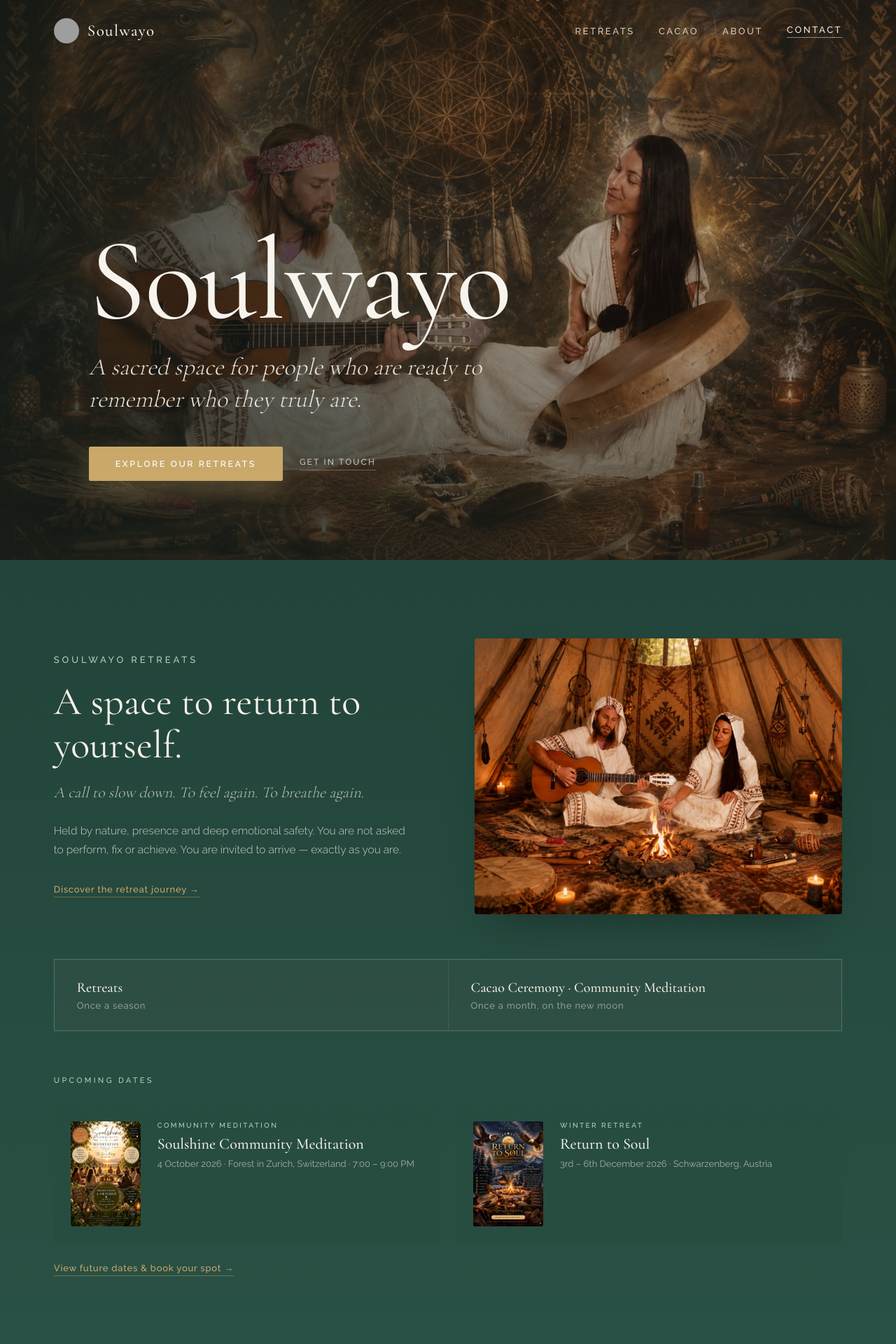
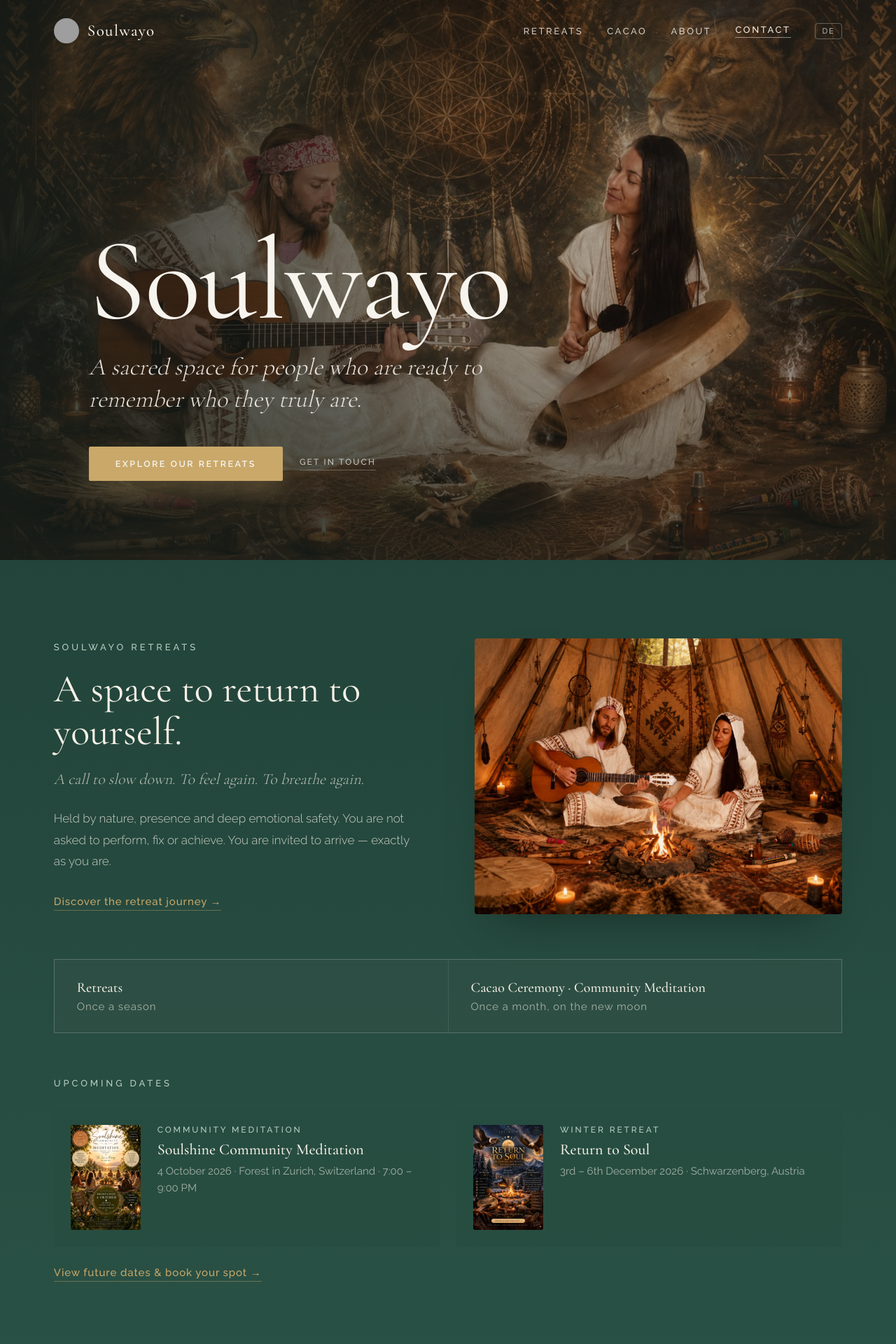
Before and after one commit to jordan-furr/soulwayo, a Next.js app: page /en in a window 1280 px wide. Shown: the top 1920 px of the page at 70% size. Built offline with nearby package versions, Linux system fonts and the light colour scheme; grey boxes are pictures that could not be loaded.

Commit message:
text sizes

```diff
--- a/src/components/Nav.module.css
+++ b/src/components/Nav.module.css
@@ -74,6 +74,25 @@
   text-decoration: none;
   border-bottom: 1px solid rgba(246, 241, 232, 0.5);
   padding-bottom: 3px;
+}
+
+.langToggle {
+  background: none;
+  border: 1px solid rgba(246, 241, 232, 0.3);
+  border-radius: 4px;
+  padding: 4px 10px;
+  font-family: var(--font-raleway);
+  font-weight: 500;
+  font-size: 11px;
+  letter-spacing: 0.14em;
+  color: rgba(246, 241, 232, 0.7);
+  cursor: pointer;
+  transition: color 0.2s, border-color 0.2s;
+}
+
+.langToggle:hover {
+  color: #F6F1E8;
+  border-color: rgba(246, 241, 232, 0.6);
 }
 
 .mobileActions {
--- a/src/components/Nav.tsx
+++ b/src/components/Nav.tsx
@@ -98,6 +98,13 @@ export default function Nav() {
           >
             {t("contact")}
           </Link>
+          <button
+            type="button"
+            onClick={switchLocale}
+            className={styles.langToggle}
+          >
+            {otherLocale.toUpperCase()}
+          </button>
         </div>
 
         <div className={styles.mobileActions}>
--- a/src/components/retreats/NextRetreat.module.css
+++ b/src/components/retreats/NextRetreat.module.css
@@ -12,7 +12,7 @@
   text-align: center;
   font-family: var(--font-raleway);
   font-weight: 600;
-  font-size: 11px;
+  font-size: 13px;
   letter-spacing: 0.34em;
   text-transform: uppercase;
   color: #7a5a2e;
@@ -168,7 +168,7 @@
 .futureDatesLabel {
   font-family: var(--font-raleway);
   font-weight: 600;
-  font-size: 11px;
+  font-size: 13px;
   letter-spacing: 0.3em;
   text-transform: uppercase;
   color: #7a5a2e;
@@ -177,6 +177,6 @@
 
 .futureDate {
   font-family: var(--font-cormorant);
-  font-size: 20px;
+  font-size: 24px;
   color: #5a4630;
 }
--- a/src/components/sections/PillarsSection.module.css
+++ b/src/components/sections/PillarsSection.module.css
@@ -76,7 +76,7 @@
   font-family: var(--font-cormorant);
   font-style: italic;
   font-weight: 300;
-  font-size: 18.5px;
+  font-size: 22px;
   line-height: 1.6;
   color: #7D6232;
 }
@@ -84,7 +84,7 @@
 .arrow {
   display: block;
   margin: 6px 0;
-  font-size: 12px;
+  font-size: 14px;
   color: var(--ochre);
 }
 
@@ -93,7 +93,7 @@
   font-family: var(--font-cormorant);
   font-style: italic;
   font-weight: 300;
-  font-size: 18.5px;
+  font-size: 22px;
   line-height: 1.6;
   color: var(--forest);
 }
@@ -102,7 +102,7 @@
   margin: 0;
   font-family: var(--font-raleway);
   font-weight: 300;
-  font-size: 15px;
+  font-size: 16.5px;
   line-height: 1.8;
   color: #48554A;
 }
--- a/src/components/sections/RetreatsFeature.module.css
+++ b/src/components/sections/RetreatsFeature.module.css
@@ -53,7 +53,7 @@
   margin: 0 0 32px;
   font-family: var(--font-raleway);
   font-weight: 300;
-  font-size: 15.5px;
+  font-size: 17px;
   line-height: 1.8;
   color: rgba(246, 241, 232, 0.8);
 }
@@ -62,7 +62,7 @@
   display: inline-block;
   font-family: var(--font-raleway);
   font-weight: 500;
-  font-size: 13px;
+  font-size: 15px;
   letter-spacing: 0.06em;
   color: var(--gold);
   text-decoration: none;
@@ -107,7 +107,7 @@
 .rhythmValue {
   font-family: var(--font-raleway);
   font-weight: 400;
-  font-size: 13px;
+  font-size: 15px;
   letter-spacing: 0.06em;
   color: rgba(246, 241, 232, 0.6);
 }
@@ -119,7 +119,7 @@
 .datesTitle {
   font-family: var(--font-raleway);
   font-weight: 500;
-  font-size: 11px;
+  font-size: 13px;
   letter-spacing: 0.3em;
   text-transform: uppercase;
   color: var(--sage-label);
@@ -165,7 +165,7 @@
 .dateEyebrow {
   font-family: var(--font-raleway);
   font-weight: 500;
-  font-size: 10px;
+  font-size: 12px;
   letter-spacing: 0.24em;
   text-transform: uppercase;
   color: var(--sage-label);
@@ -183,7 +183,7 @@
 .dateDetails {
   font-family: var(--font-raleway);
   font-weight: 400;
-  font-size: 13px;
+  font-size: 15px;
   line-height: 1.6;
   color: rgba(246, 241, 232, 0.6);
 }
@@ -193,7 +193,7 @@
   margin-top: 28px;
   font-family: var(--font-raleway);
   font-weight: 500;
-  font-size: 13px;
+  font-size: 15px;
   letter-spacing: 0.06em;
   color: var(--gold);
   text-decoration: none;
```
